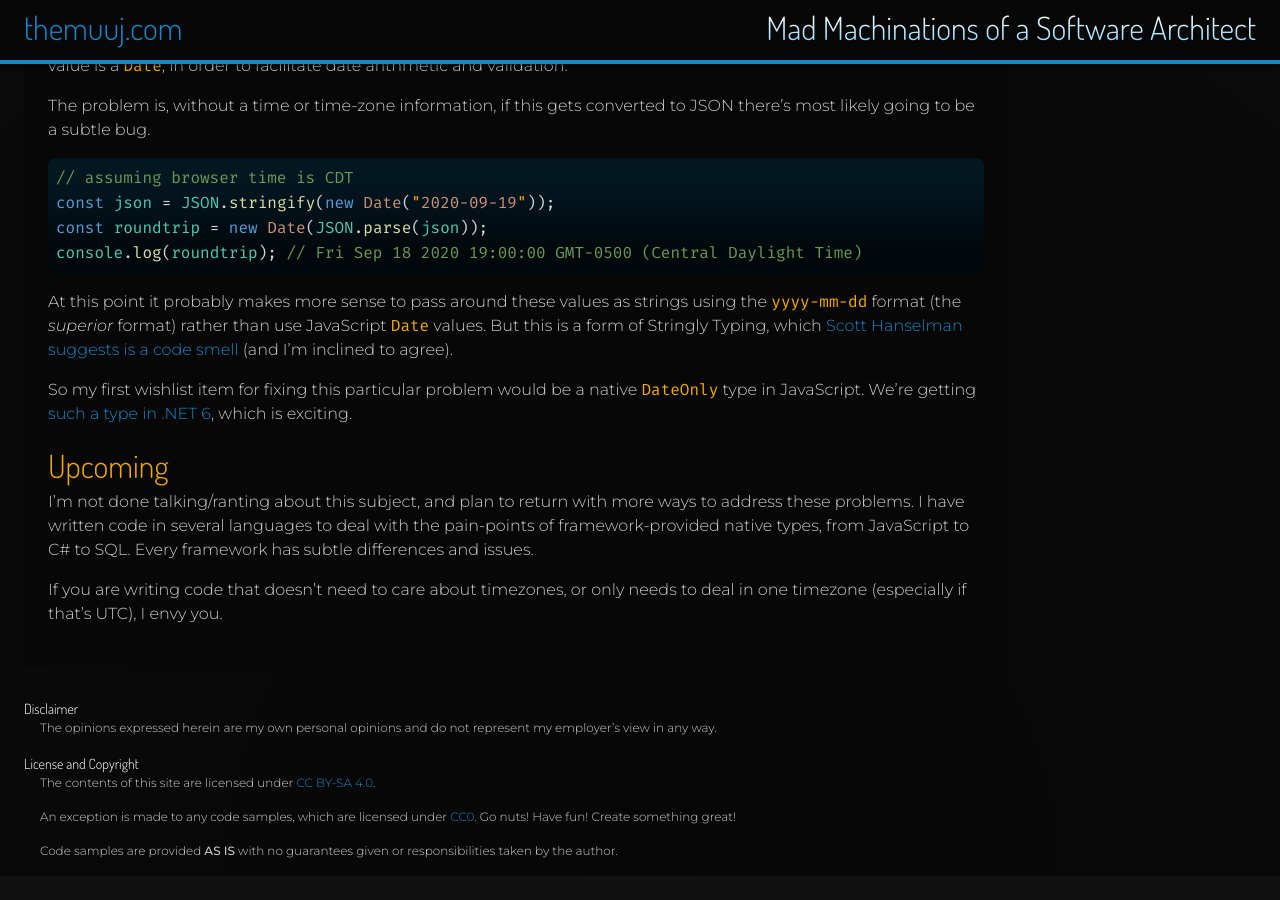
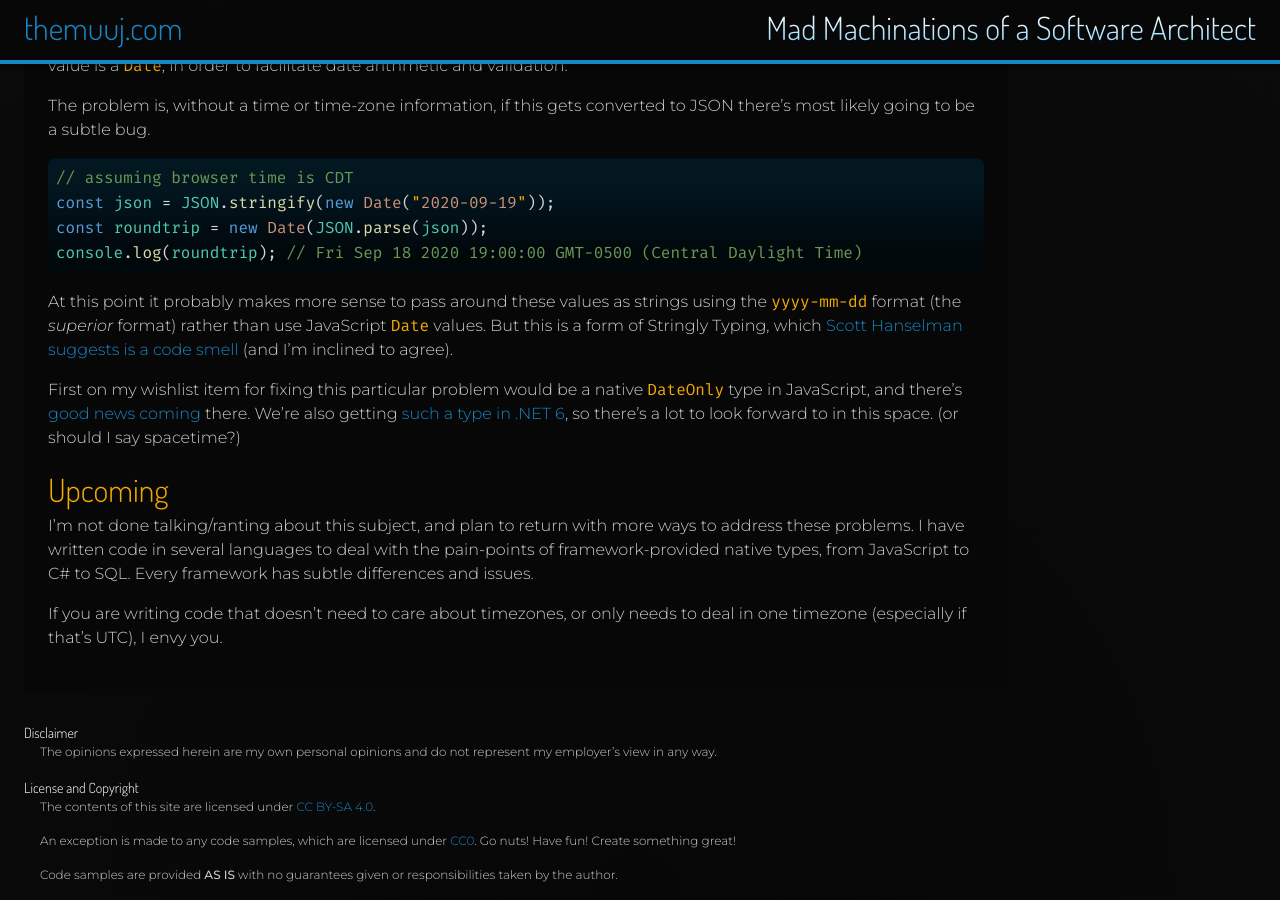
Before and after one commit to TheMuuj/TheMuuj.github.io, a Jekyll site: the page built from _posts/2021-09-21-web-apps-and-dates.md, in a window 1280 px wide and 900 px high, scrolled down 2265 px. Built offline with Jekyll 4.4.1, drawn with Linux system fonts in a browser that asks for light colours; before the commit the page ends 3141 px from its top, so only the background shows below that.

Commit message:
Update Post: "Web Applications and Dates"

```diff
--- a/_posts/2021-09-21-web-apps-and-dates.md
+++ b/_posts/2021-09-21-web-apps-and-dates.md
@@ -74,7 +74,7 @@ console.log(roundtrip); // Fri Sep 18 2020 19:00:00 GMT-0500 (Central Daylight T
 
 At this point it probably makes more sense to pass around these values as strings using the `yyyy-mm-dd` format (the *superior* format) rather than use JavaScript `Date` values. But this is a form of Stringly Typing, which [Scott Hanselman suggests is a code smell](https://www.hanselman.com/blog/stringly-typed-vs-strongly-typed) (and I'm inclined to agree).
 
-So my first wishlist item for fixing this particular problem would be a native `DateOnly` type in JavaScript. We're getting [such a type in .NET 6](https://docs.microsoft.com/en-us/dotnet/api/system.dateonly?view=net-6.0), which is exciting.
+First on my wishlist item for fixing this particular problem would be a native `DateOnly` type in JavaScript, and there's [good news coming](https://tc39.es/proposal-temporal/docs/) there. We're also getting [such a type in .NET 6](https://docs.microsoft.com/en-us/dotnet/api/system.dateonly?view=net-6.0), so there's a lot to look forward to in this space. (or should I say spacetime?)
 
 ## Upcoming
 
```
